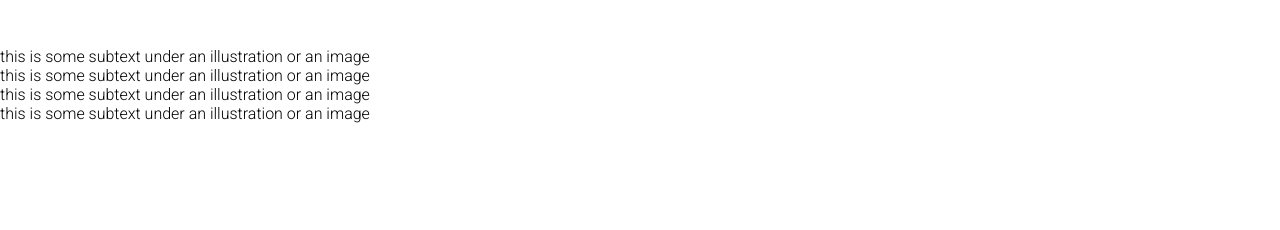
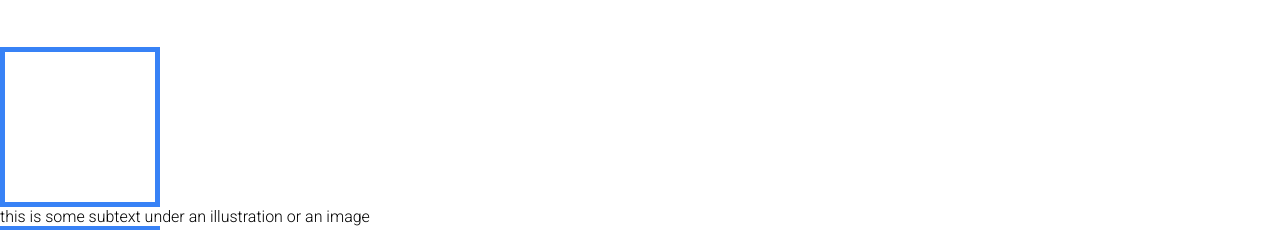
Before and after one commit to saberaraoubia/Landing-Page, a plain HTML site: page index.html in a window 1280 px wide. Shown: the part 492-722 px from the top of the page. Drawn offline with Linux system fonts and the light colour scheme.

Commit message:
add border to card box

```diff
--- a/style.css
+++ b/style.css
@@ -91,4 +91,10 @@ ul {
     margin : 50px;
 }
 
-.
+.box {
+    width: 150px;
+    height: 150px;
+    border: 5px solid;
+    border-color: #3882f6;
+
+}
```
